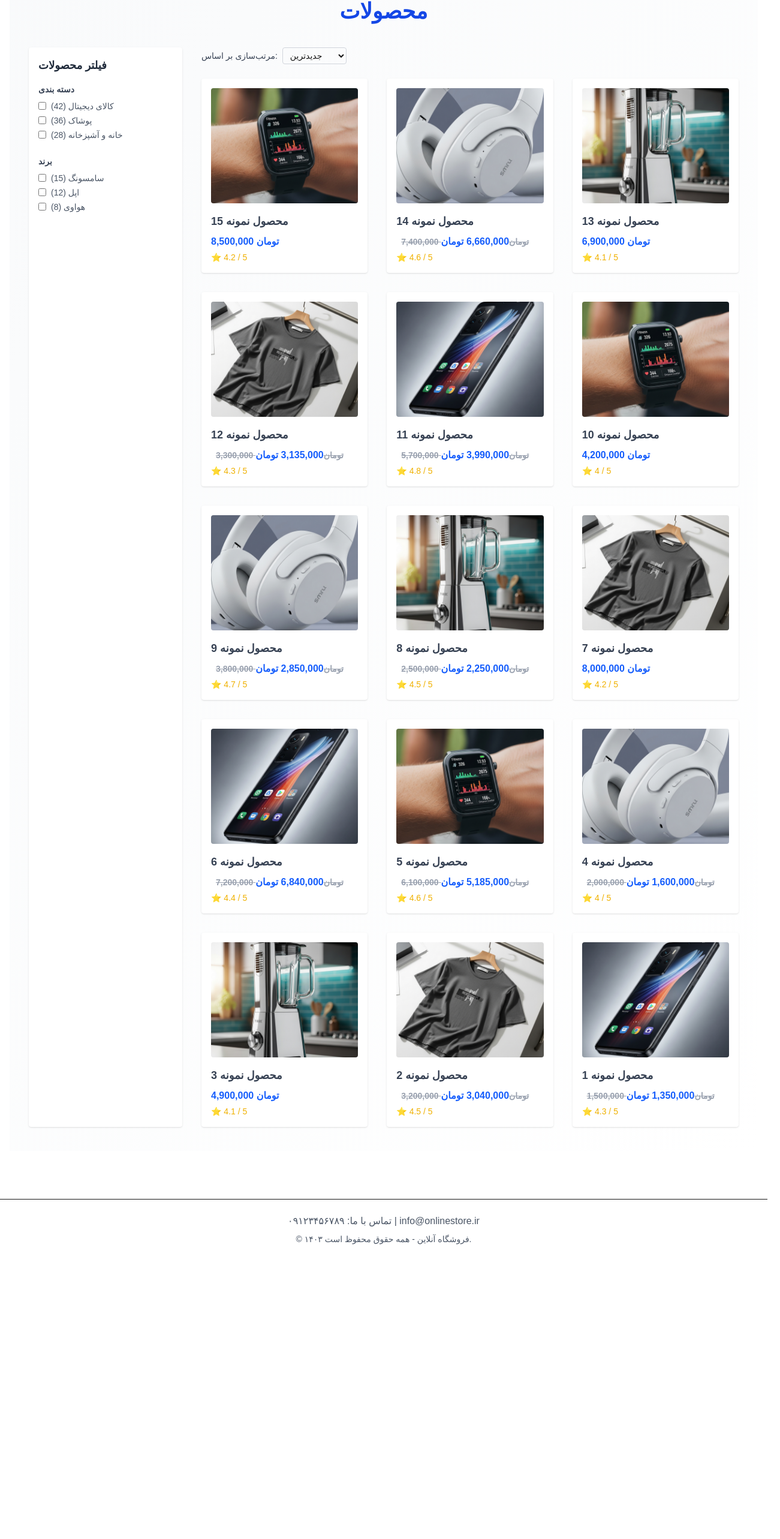
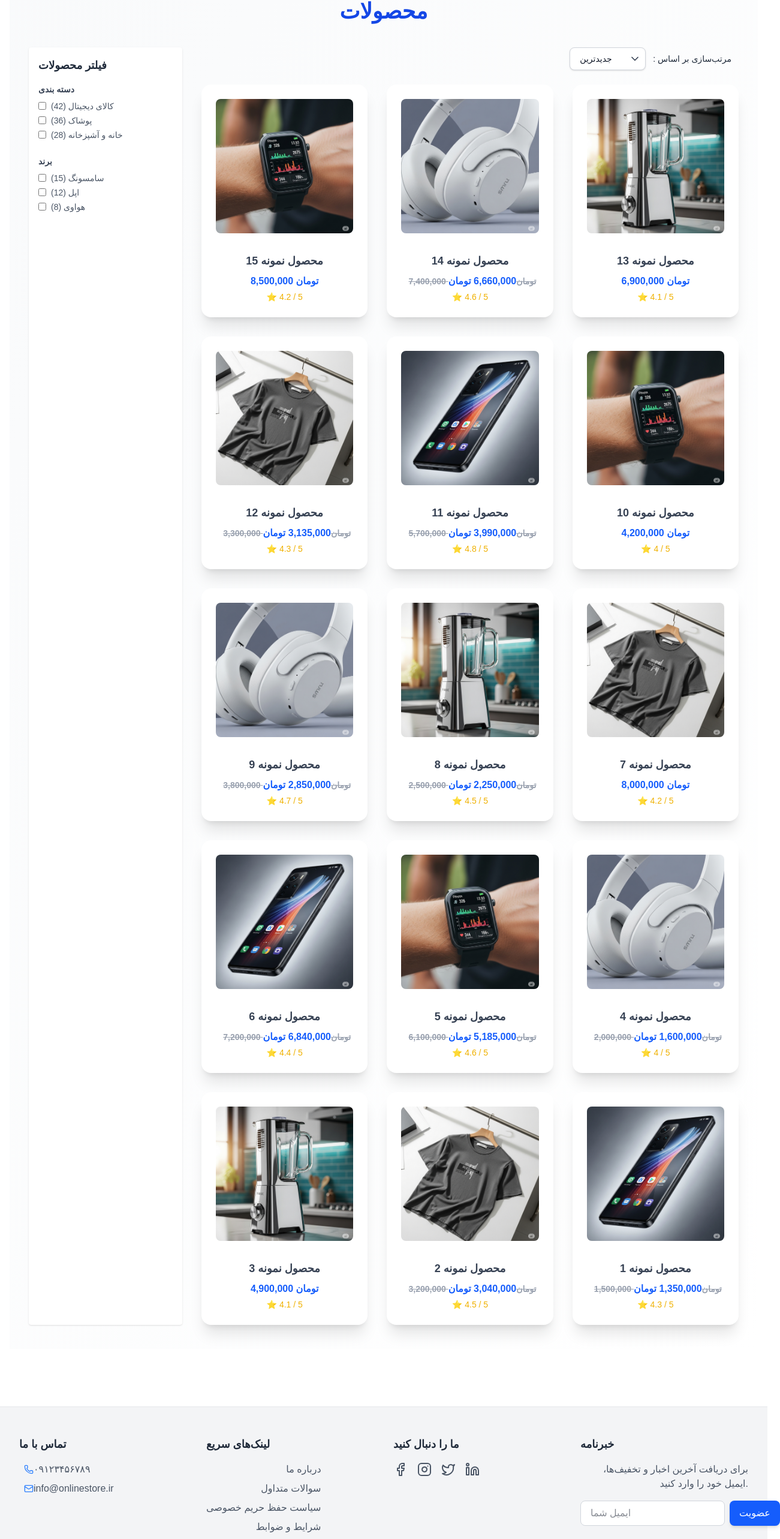
Before and after one commit to Erfan8104/online-store, a Next.js app: page /products in a window 1280 px wide. Shown: the part 153-2719 px from the top of the page at 60% size, 1301 px wide, since content can reach past the window. Before the commit the page ends 2253 px from the top, so only its background shows below. Built offline with nearby package versions, Linux system fonts and the light colour scheme.

Commit message:
change UI for responsive productcard.tsx

```diff
--- a/src/components/Footer.tsx
+++ b/src/components/Footer.tsx
@@ -1,11 +1,146 @@
+"use client";
+
+import React from "react";
+import {
+  Mail,
+  Phone,
+  Facebook,
+  Instagram,
+  Twitter,
+  Linkedin,
+} from "lucide-react"; // Importing icons for better UI
+
 export default function Footer() {
   return (
-    <footer className="bg-white border-t mt-12">
-      <div className=" max-w-7xl mx-auto px-4 py-6 text-center text-gray-600 ">
-        <p>تماس با ما: ۰۹۱۲۳۴۵۶۷۸۹ | info@onlinestore.ir</p>
-        <p className="text-sm mt-2">
-          © ۱۴۰۳ فروشگاه آنلاین - همه حقوق محفوظ است.
-        </p>
+    <footer className="bg-gray-100 dark:bg-gray-900 border-t border-gray-200 dark:border-gray-700 mt-16 py-8 sm:py-12">
+      <div className="max-w-7xl mx-auto px-4 sm:px-6 lg:px-8">
+        <div className="grid grid-cols-1 md:grid-cols-4 gap-8 text-center md:text-right">
+          {/* Contact Information */}
+          <div className="flex flex-col items-center md:items-start">
+            <h3 className="text-lg font-semibold text-gray-800 dark:text-gray-100 mb-4">
+              تماس با ما
+            </h3>
+            <p className="text-gray-600 dark:text-gray-400 mb-2 flex items-center">
+              <Phone className="h-4 w-4 ml-2 text-blue-500" />
+              <span>۰۹۱۲۳۴۵۶۷۸۹</span>
+            </p>
+            <p className="text-gray-600 dark:text-gray-400 flex items-center">
+              <Mail className="h-4 w-4 ml-2 text-blue-500" />
+              <span>info@onlinestore.ir</span>
+            </p>
+          </div>
+
+          {/* Quick Links */}
+          <div className="flex flex-col items-center md:items-start">
+            <h3 className="text-lg font-semibold text-gray-800 dark:text-gray-100 mb-4">
+              لینک‌های سریع
+            </h3>
+            <ul className="space-y-2">
+              <li>
+                <a
+                  href="#"
+                  className="text-gray-600 dark:text-gray-400 hover:text-blue-600 dark:hover:text-blue-400 transition-colors duration-200"
+                >
+                  درباره ما
+                </a>
+              </li>
+              <li>
+                <a
+                  href="#"
+                  className="text-gray-600 dark:text-gray-400 hover:text-blue-600 dark:hover:text-blue-400 transition-colors duration-200"
+                >
+                  سوالات متداول
+                </a>
+              </li>
+              <li>
+                <a
+                  href="#"
+                  className="text-gray-600 dark:text-gray-400 hover:text-blue-600 dark:hover:text-blue-400 transition-colors duration-200"
+                >
+                  سیاست حفظ حریم خصوصی
+                </a>
+              </li>
+              <li>
+                <a
+                  href="#"
+                  className="text-gray-600 dark:text-gray-400 hover:text-blue-600 dark:hover:text-blue-400 transition-colors duration-200"
+                >
+                  شرایط و ضوابط
+                </a>
+              </li>
+            </ul>
+          </div>
+
+          {/* Social Media */}
+          <div className="flex flex-col items-center md:items-start">
+            <h3 className="text-lg font-semibold text-gray-800 dark:text-gray-100 mb-4">
+              ما را دنبال کنید
+            </h3>
+            <div className="flex space-x-4 rtl:space-x-reverse">
+              {" "}
+              {/* Added rtl:space-x-reverse for right-to-left languages */}
+              <a
+                href="#"
+                aria-label="Facebook"
+                className="text-gray-600 dark:text-gray-400 hover:text-blue-600 dark:hover:text-blue-400 transition-colors duration-200"
+              >
+                <Facebook className="h-6 w-6" />
+              </a>
+              <a
+                href="#"
+                aria-label="Instagram"
+                className="text-gray-600 dark:text-gray-400 hover:text-blue-600 dark:hover:text-blue-400 transition-colors duration-200"
+              >
+                <Instagram className="h-6 w-6" />
+              </a>
+              <a
+                href="#"
+                aria-label="Twitter"
+                className="text-gray-600 dark:text-gray-400 hover:text-blue-600 dark:hover:text-blue-400 transition-colors duration-200"
+              >
+                <Twitter className="h-6 w-6" />
+              </a>
+              <a
+                href="#"
+                aria-label="LinkedIn"
+                className="text-gray-600 dark:text-gray-400 hover:text-blue-600 dark:hover:text-blue-400 transition-colors duration-200"
+              >
+                <Linkedin className="h-6 w-6" />
+              </a>
+            </div>
+          </div>
+
+          {/* Newsletter Signup */}
+          <div className="flex flex-col items-center md:items-start">
+            <h3 className="text-lg font-semibold text-gray-800 dark:text-gray-100 mb-4">
+              خبرنامه
+            </h3>
+            <p className="text-gray-600 dark:text-gray-400 mb-4 text-center md:text-right">
+              برای دریافت آخرین اخبار و تخفیف‌ها، ایمیل خود را وارد کنید.
+            </p>
+            <form className="w-full max-w-sm">
+              <div className="flex flex-col sm:flex-row gap-2">
+                <input
+                  type="email"
+                  placeholder="ایمیل شما"
+                  aria-label="ایمیل شما"
+                  className="flex-grow px-4 py-2 rounded-lg border border-gray-300 dark:border-gray-700 bg-white dark:bg-gray-800 text-gray-900 dark:text-gray-100 focus:outline-none focus:ring-2 focus:ring-blue-500"
+                />
+                <button
+                  type="submit"
+                  className="bg-blue-600 hover:bg-blue-700 text-white font-medium py-2 px-4 rounded-lg transition-colors duration-200 shadow-md"
+                >
+                  عضویت
+                </button>
+              </div>
+            </form>
+          </div>
+        </div>
+
+        {/* Copyright Information */}
+        <div className="mt-8 pt-6 border-t border-gray-200 dark:border-gray-700 text-center text-gray-600 dark:text-gray-400 text-sm">
+          <p>© ۱۴۰۳ فروشگاه آنلاین - همه حقوق محفوظ است.</p>
+        </div>
       </div>
     </footer>
   );
--- a/src/components/ProductCard.tsx
+++ b/src/components/ProductCard.tsx
@@ -16,11 +16,11 @@ export default function ProductCard({ product }: { product: Product }) {
 
   return (
     <Link href={`products/${product.id} `}>
-      <div className="bg-white p-4 rounded shadow hover:shadow-lg transition">
+      <div className="bg-white p-6 rounded-2xl shadow-xl hover:shadow-3xl transition-all duration-300 ease-in-out transform hover:scale-105 flex flex-col items-center text-center relative overflow-hidden">
         <img
           src={product.image}
           alt={product.name}
-          className="w-full h-48 object-cover rounded"
+          className="w-full h-48 md:h-56 object-cover rounded-lg mb-4 transition-transform duration-300"
         />
         <h3 className="mt-4 text-lg font-semibold text-gray-700">
           {product.name}
--- a/src/components/SortDropdown.tsx
+++ b/src/components/SortDropdown.tsx
@@ -1,6 +1,7 @@
 "use client";
 
 import { useState } from "react";
+import { ChevronDown } from "lucide-react"; // Importing an icon for better visual appeal
 
 type SortOption = "newest" | "low" | "high" | "rating";
 
@@ -18,18 +19,42 @@ export default function SortDropdown({
   };
 
   return (
-    <div className="mb-6">
-      <label className="text-sm mr-2 text-gray-700">مرتب‌سازی بر اساس:</label>
+    <div className="mb-6 flex items-center flex-row-reverse ">
+      {" "}
+      {/* Changed to always justify-end for right alignment */}
+      <label
+        htmlFor="sort-select"
+        className="text-base sm:text-sm mr-3 font-medium text-gray-800  whitespace-nowrap"
+      >
+        : مرتب‌سازی بر اساس
+      </label>
+      <div className="relative w-48 sm:w-auto mr-3">
+        {" "}
+        {/* Added relative positioning for the icon and controlled width */}
         <select
+          id="sort-select"
           value={selected}
           onChange={handleChange}
-        className="border border-gray-300 rounded px-2 py-1 text-sm"
+          // Enhanced Tailwind classes for a beautiful and responsive look
+          // Updated hover:border-blue-600 and dark:hover:border-blue-400 for a more prominent hover effect
+          className="
+            appearance-none block w-full bg-white dark:bg-gray-800 border border-gray-300 dark:border-gray-700
+            rounded-lg shadow-sm px-4 py-2 pr-10 text-base sm:text-sm text-gray-900 dark:text-gray-100
+            focus:outline-none focus:ring-2 focus:ring-blue-500 focus:border-blue-500
+            cursor-pointer transition-all duration-200 ease-in-out
+            hover:border-blue-600 hover:shadow-md dark:hover:border-blue-400 {/* Updated hover border colors */}
+          "
         >
           <option value="newest">جدیدترین</option>
           <option value="low">ارزان‌ترین</option>
           <option value="high">گران‌ترین</option>
           <option value="rating">پرامتیازترین</option>
         </select>
+        {/* Chevron icon for visual indication of dropdown */}
+        <div className="pointer-events-none absolute inset-y-0 right-0 flex items-center px-2 text-gray-700 dark:text-gray-300">
+          <ChevronDown className="h-5 w-5" aria-hidden="true" />
+        </div>
+      </div>
     </div>
   );
 }
```
Also changed, not shown: package.json (+7 -6 lines), 1 other file (tests, documents, lock files or other folders). Lines whose indentation alone changed are shown as unchanged.
